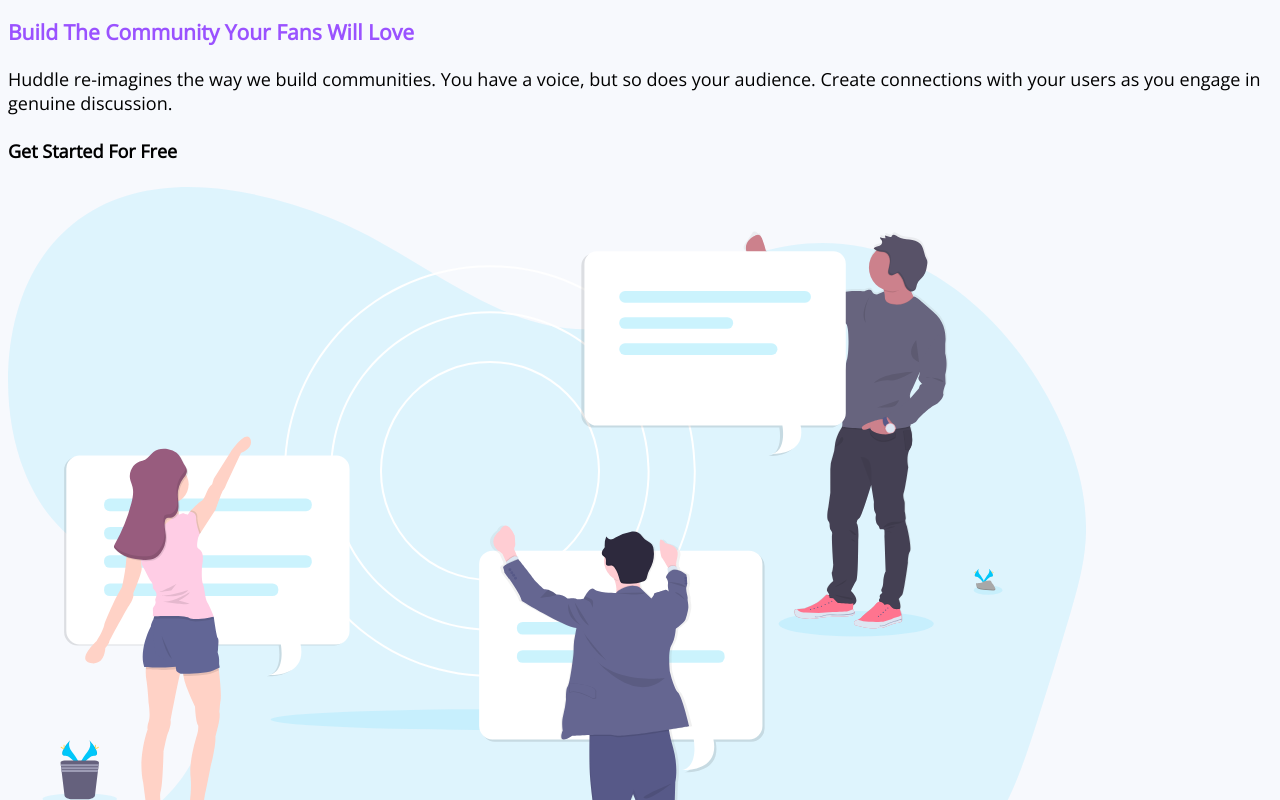
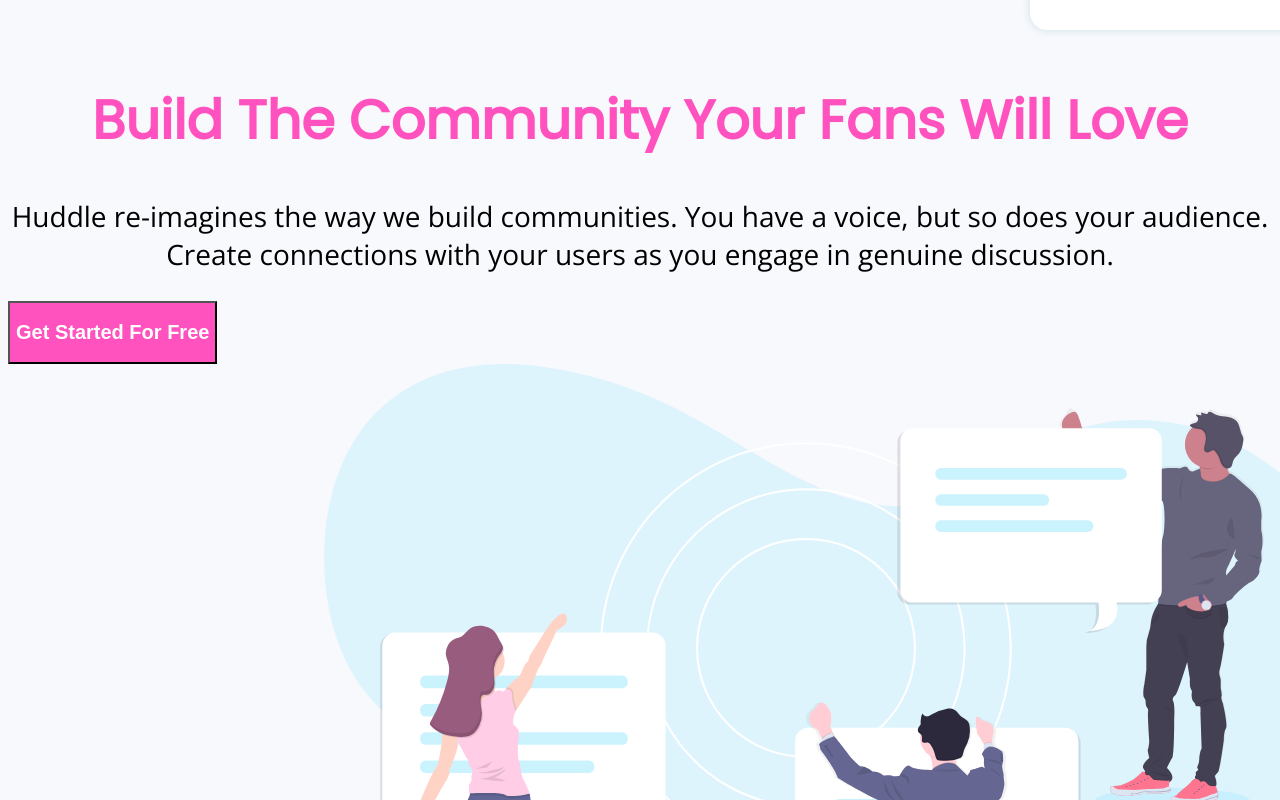
Before and after one commit to aodom3/frontend, a plain HTML site: page index.html in a window 1280 px wide. Shown: the part 800-1600 px from the top of the page. Drawn offline with nearby package versions, Linux system fonts and the light colour scheme.

Commit message:
eorking on second section, centering pic

```diff
--- a/index.html
+++ b/index.html
@@ -16,28 +16,28 @@
     <div class="logo-head">
          <img src="images/logo.svg">
          <button class ="tryfree">
-            <h1>Try It Free</h1>
+            <h2>Try It Free</h2>
           </button>
     </div>
-    <div class = "intro-section">
-
-  </div>
+    <div class = "intro-section"></div>
+  </br></br>
     <div class="mockup">
       <img src="images/illustration-mockups.svg">
     </div>
-
-
-
-
-
-
- <h3>Build The Community Your Fans Will Love</h3>
+   <!-- second section -->
+  <h1>Build The Community Your Fans Will Love</h1>
 
   <p>Huddle re-imagines the way we build communities. You have a voice, but so does your audience.
   Create connections with your users as you engage in genuine discussion. </p>
+    <button class="getstarted">
+      <h2>Get Started For Free</h2>
+    </button>
+    <div class ="users">
+       <img src="images/illustration-your-users.svg">
+    </div>
 
-  <h4>Get Started For Free</h4>
-    <img src="images/illustration-your-users.svg">
+  <!-- 3rd section -->
+
   <h3>Flowing Conversations</h3>
 
   <p>You wouldn't paginate a conversation in real life, so why do it online? Our threads have
--- a/main.css
+++ b/main.css
@@ -16,13 +16,23 @@
   float: right;
   width: 10%;
 }
+.getstarted{
+  background-color: hsl(322, 100%, 66%);
+  color: white;
+  align-content: center;
+}
 .mockup{
-  display: inline-block;
-  /* align-content: center; */
+  margin: auto;
+  width: 50%;
+}
+.users{
+  margin: auto;
+  width: 50%;
 }
 h1{
   color:hsl(322, 100%, 66%);
   font-weight: 700;
+  font-size: 3.0em;
   text-align: center;
   font-family: 'Poppins', sans-serif;
 }
@@ -38,7 +48,12 @@ body{
   font-size: 18px;
   background-color:hsl(214, 64%, 98%);
 }
-
+p{
+  font-family:'Open Sans', sans-serif;
+  font-size: 28px;
+  font-weight: 400;
+  text-align: center;
+}
 .end{
   background-color: hsl(192, 100%, 9%);
   font-color: white;
```
